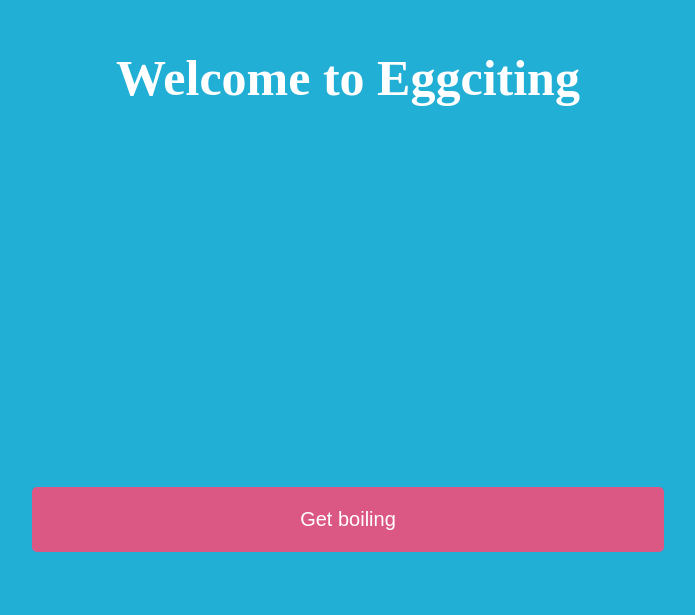
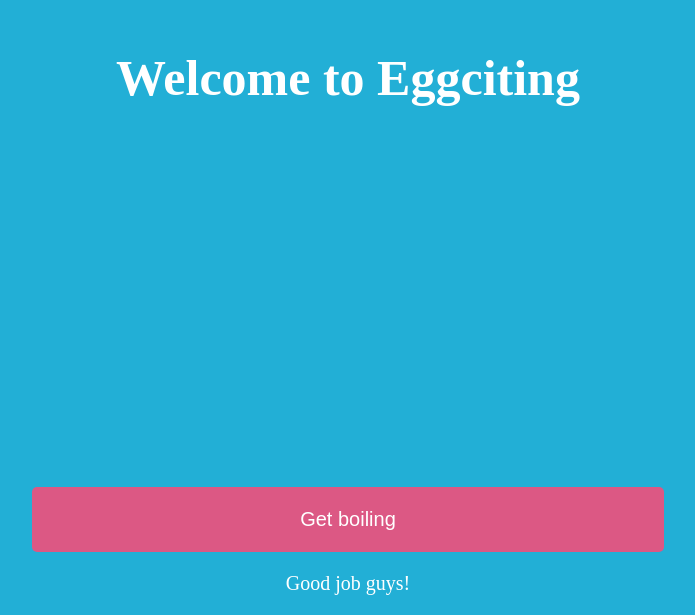
Before and after one commit to Simonbirkjaer/eggciting, a plain HTML site: page index.html in a window 1280 px wide. Shown: the part 709-1324 px from the top of the page, without its empty margins (292-987 px from the left). Before the commit the page ends 1269 px from the top, so only its background shows below. Drawn offline with Linux system fonts and the light colour scheme.

Commit message:
Test Simon - SB

```diff
--- a/index.html
+++ b/index.html
@@ -11,5 +11,7 @@
 <h1 id="welcome"> Welcome to Eggciting </h1>
 
     <a href="timer.html" target="_self"><button id="getboiling"><p>Get boiling</p></button></a>
+
+    <p> Good job guys!</p>
 </body>
 </html>
```
